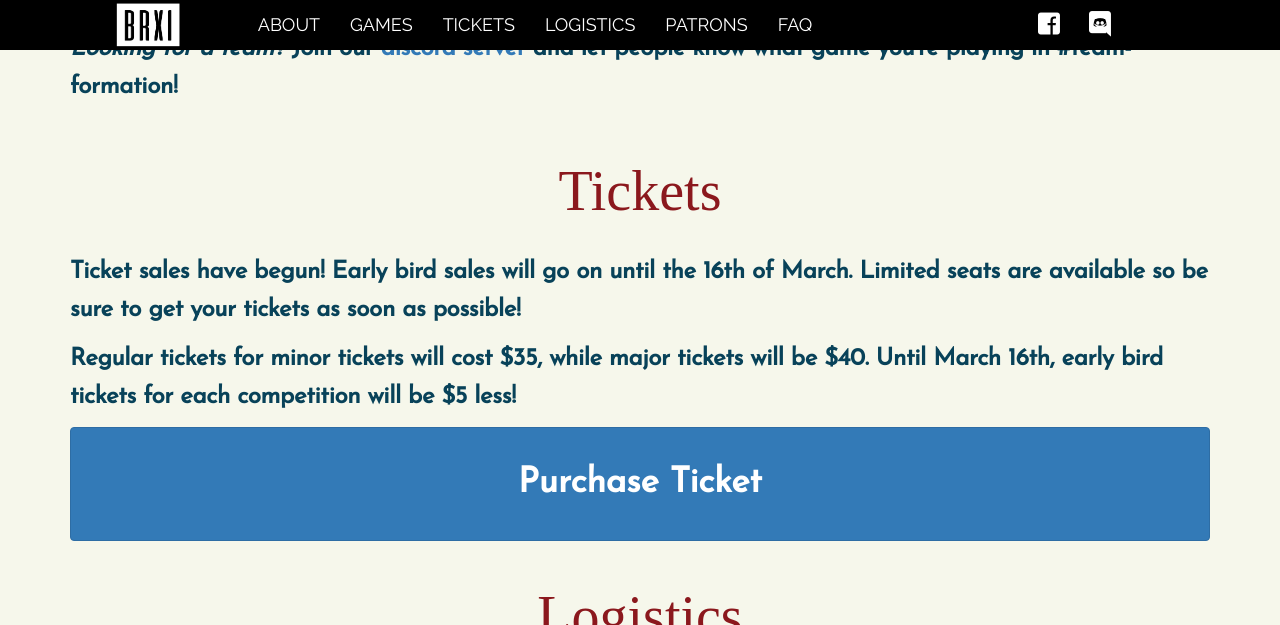
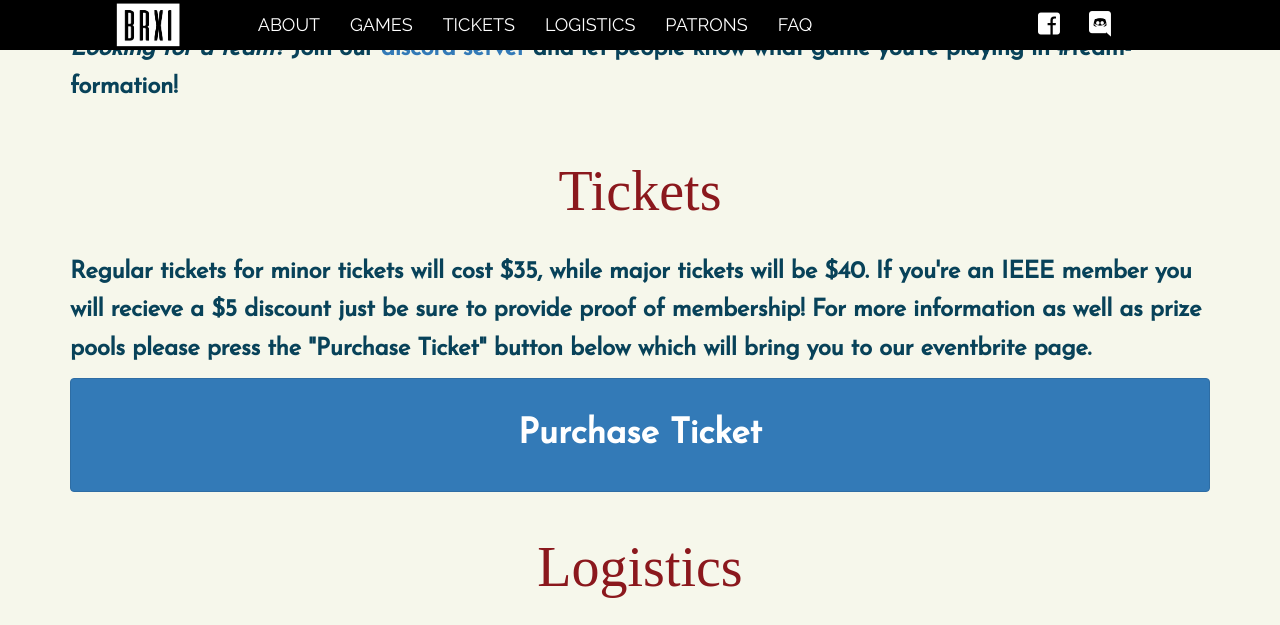
Before and after one commit to BattleRoyaleOttawa/battleroyale.ca, a Jekyll site: the page built from index.html, in a window 1280 px wide and 900 px high, scrolled down 2488 px, cut to the strip 0-625 px from the top of the window. Built offline with Jekyll 4.4.1, drawn with Linux system fonts in a browser that asks for light colours; nearby versions of some CDN libraries; some web fonts are replaced.

Commit message:
Minor text changes

```diff
--- a/index.html
+++ b/index.html
@@ -150,10 +150,9 @@ Pew Pew
     </h1>
     <div class="row">
       <div class="col-xs-12">
-        <p>Ticket sales have begun! Early bird sales will go on until the 16th of March. Limited seats are available so be sure to get your tickets as soon as possible!</p>
-      </div>
-      <div class="col-xs-12">
-        <p>Regular tickets for minor tickets will cost $35, while major tickets will be $40. Until March 16th, early bird tickets for each competition will be $5 less!</p>
+        <p>
+          Regular tickets for minor tickets will cost $35, while major tickets will be $40. If you're an IEEE member you will recieve a $5 discount just be sure to provide proof of membership! For more information as well as prize pools please press the "Purchase Ticket" button below which will bring you to our eventbrite page.
+        </p>
       </div>
       <div class="col-xs-12">
         <a href="https://www.eventbrite.ca/e/battle-royale-xi-tickets-43717137134" class="btn btn-primary btn-large btn-block">
```
Also changed, not shown: beige-background.jpg (deleted), images/partners/algonquin_college.png (added).
